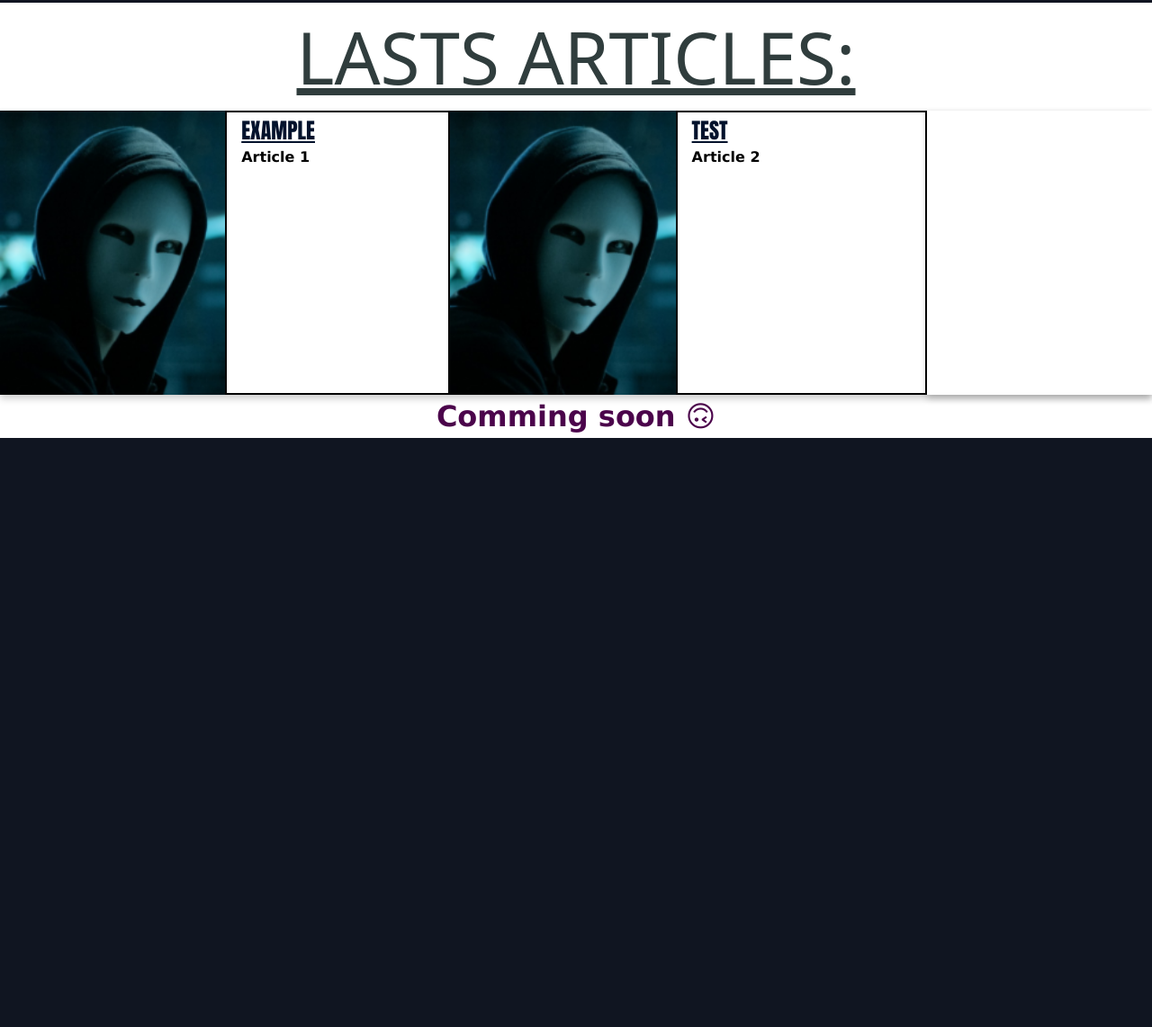
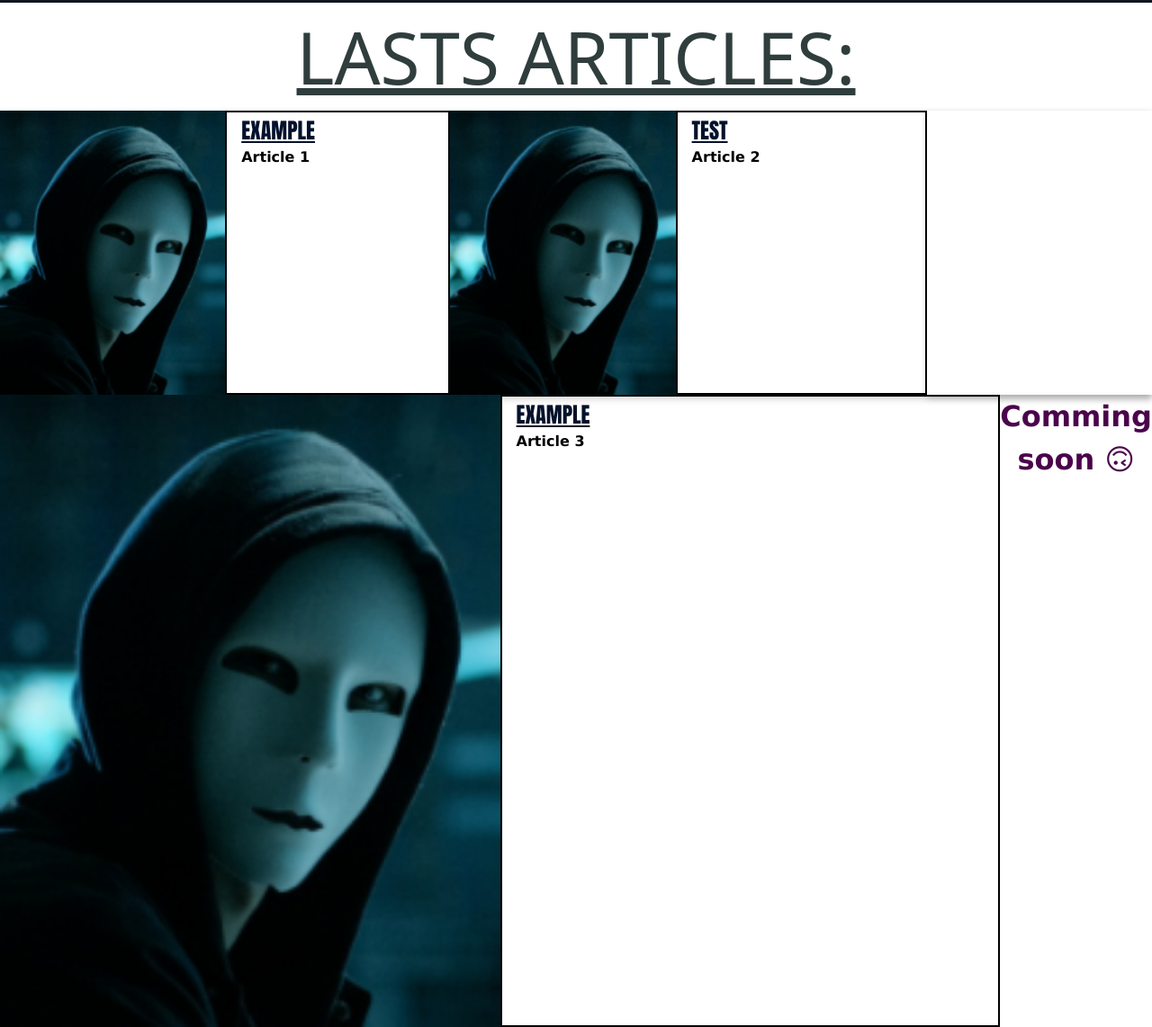
Before and after one commit to NeKroFR/NeKRoFR.github.io, a plain HTML site: page other_pages/blog/index.html in a window 1280 px wide. Shown: the part 367-1509 px from the top of the page at 90% size. Before the commit the page ends 854 px from the top, so only its background shows below. Drawn offline with Linux system fonts and the light colour scheme.

Commit message:
Update index.html

```diff
--- a/other_pages/blog/index.html
+++ b/other_pages/blog/index.html
@@ -32,8 +32,16 @@
                   <p>Article 2</p>
                 </div>
               </div>
-            <p class="center" style="color: rgb(75, 4, 75); font-size: 200%;">Comming soon 🙃</p>
+
+              <div class="card">
+                <img src="ressources/img/test.png" alt="Avatar" style="width:100%">
+                <div class="main_article">
+                  <div class="container">
+                    <h4><a class="article_title" href="https://nekrofr.github.io/">EXAMPLE</a></h4>
+                    <p>Article 3</p>
+              </div>
         </div>
+        <p class="center" id="comming_soon" style="color: rgb(75, 4, 75); font-size: 200%;">Comming soon 🙃</p>
 
     <script src="script.js"></script>
 
```
